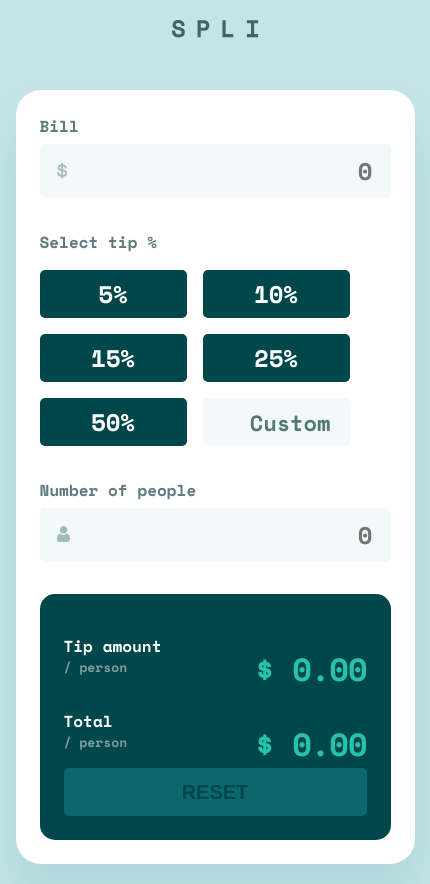
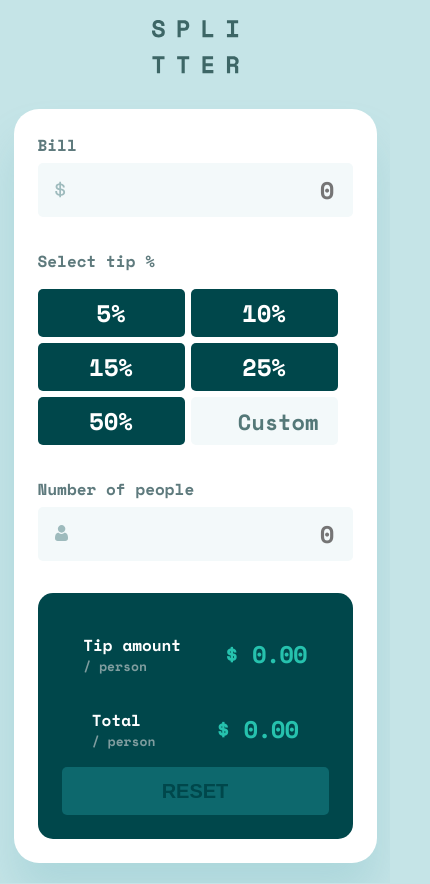
Before and after one commit to Kate-Kitkat19/Tip-app, a React (Create React App) app: page / in a window 390 px wide. Shown: the whole page, 430 px wide, since content can reach past the window. Built offline with nearby package versions, Linux system fonts and the light colour scheme.

Commit message:
responsive styles fixed

```diff
--- a/src/components/App/App.styled.js
+++ b/src/components/App/App.styled.js
@@ -1,8 +1,6 @@
 import styled from 'styled-components';
 
 export const Container = styled.div`
-  width: 100vw;
-  height: 100vh;
   background-color: #c5e4e7;
   display: flex;
   flex-direction: column;
@@ -10,6 +8,14 @@
   align-items: center;
   gap: 35px;
   padding: 20px;
+
+  scrollbar-color: #c5e4e7;
+
+  @media screen and (min-width: 769px) {
+    height: 100vh;
+    width: 100vw;
+    position: fixed;
+  }
 `;
 
 export const AppAtyled = styled.div`
@@ -19,16 +25,17 @@
   border-radius: 25px;
   display: flex;
   flex-direction: column;
-
+  max-width: 520px;
+  width: 90%;
   @media screen and (min-width: 769px) {
     flex-direction: row;
     gap: 15px;
     padding: 32px;
+    max-width: 690px;
   }
 
-  width: 90%;
-  @media screen and (min-width: 1200px) {
-    width: 65%;
+  @media screen and (min-width: 1024px) {
+    width: 75%;
     max-width: 920px;
   }
 `;
--- a/src/components/Form/Form.styled.js
+++ b/src/components/Form/Form.styled.js
@@ -38,7 +38,8 @@
   text-align: right;
   padding-right: 16px;
   transition: border 500ms ease-in-out;
-  &:focus {
+  &:focus,
+  &:active {
     outline: none;
     border-color: ${props => props.borderColor || '#26C2AE'};
   }
@@ -47,7 +48,7 @@
 export const InputBtns = styled.button`
   display: block;
   width: 147px;
-  @media screen and (min-width: 768px) {
+  @media screen and (min-width: 769px) {
     width: 117px;
   }
   height: 48px;
@@ -69,15 +70,14 @@
 
 export const BtnsWrapper = styled.div`
   display: flex;
-  width: 311px;
+  width: 100%;
   padding-top: 16px;
-  @media screen and (min-width: 768px) {
-    width: 379px;
-  }
+
   flex-direction: row;
   flex-wrap: wrap;
-  gap: 16px;
-  @media screen and (min-width: 768px) {
+  gap: 6px;
+  @media screen and (min-width: 769px) {
+    width: 379px;
     gap: 14px;
   }
 `;
@@ -85,7 +85,7 @@
 export const InputCustom = styled.input`
   display: block;
   width: 147px;
-  @media screen and (min-width: 768px) {
+  @media screen and (min-width: 769px) {
     width: 117px;
   }
   height: 48px;
--- a/src/components/Output/Output.styled.js
+++ b/src/components/Output/Output.styled.js
@@ -9,7 +9,7 @@
   margin-top: 32px;
   color: white;
   padding: 24px;
-  @media screen and (min-width: 768px) {
+  @media screen and (min-width: 769px) {
     margin-left: 48px;
     margin-top: 0;
     padding: 40px;
@@ -49,9 +49,12 @@
 export const Line = styled.div`
   display: flex;
   width: 100%;
-  align-items: space-between;
-  align-items: flex-end;
+  align-items: center;
   justify-content: space-between;
+  @media screen and (max-width: 769px) {
+    align-items: center;
+    justify-content: space-around;
+  }
 `;
 
 export const Span = styled.span`
@@ -67,7 +70,7 @@
 `;
 
 export const Numbers = styled.span`
-  font-size: 32px;
+  font-size: 24px;
   line-height: 1.47;
   letter-spacing: -1px;
 
--- a/src/index.css
+++ b/src/index.css
@@ -6,6 +6,7 @@
   font-weight: 700;
   -webkit-font-smoothing: antialiased;
   -moz-osx-font-smoothing: grayscale;
+  background-color: #c5e4e7;
 }
 
 code {
```
Also changed, not shown: src/components/App/App.jsx (+1 -6 lines).
